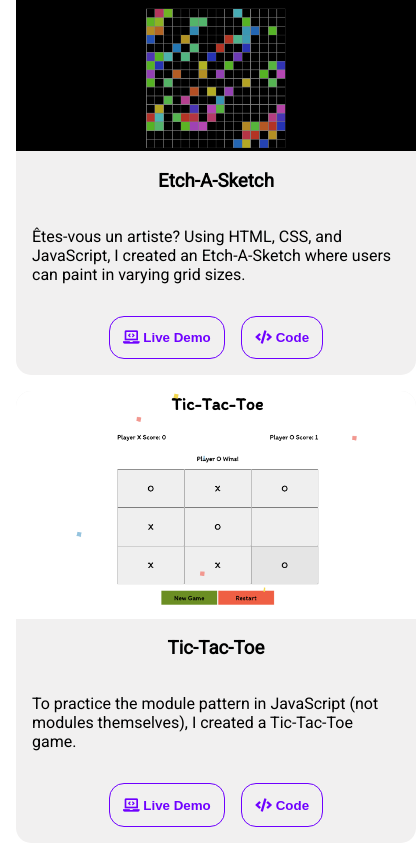
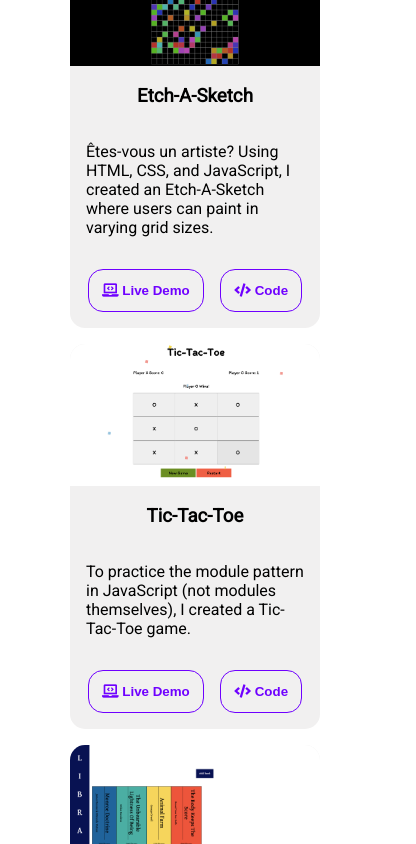
Before and after one commit to lindsaysofia/personal-website, a React (Create React App) app: page / in a window 390 px wide. Shown: the part 1960-2804 px from the top of the page, 416 px wide, since content can reach past the window. Built offline with nearby package versions, Linux system fonts and the light colour scheme.

Commit message:
fix project images on smaller screens

```diff
--- a/src/index.css
+++ b/src/index.css
@@ -7,8 +7,3 @@ body {
   -moz-osx-font-smoothing: grayscale;
   box-sizing: border-box;
 }
-
-code {
-  font-family: source-code-pro, Menlo, Monaco, Consolas, 'Courier New',
-    monospace;
-}
--- a/src/styles/Navigation.css
+++ b/src/styles/Navigation.css
@@ -4,6 +4,7 @@
   position: sticky;
   top: 0;
   z-index: 10;
+  width: 100vw;
 }
 
 .Navigation ul {
--- a/src/styles/ProjectTile.css
+++ b/src/styles/ProjectTile.css
@@ -18,14 +18,6 @@
 
 .ProjectTile.right {
   justify-self: start;
-}
-
-@media only screen and (max-width: 850px) {
-  .ProjectTile.left,
-  .ProjectTile.right
-  {
-    justify-self: center;
-  }
 }
 
 .ProjectTile img {
@@ -64,3 +56,20 @@
   background-color: var(--color-purple);
   color: var(--color-white);
 }
+
+@media only screen and (max-width: 850px) {
+  .ProjectTile.left,
+  .ProjectTile.right
+  {
+    justify-self: center;
+  }
+
+  .ProjectTile img {
+    width: 250px;
+  }
+
+  .ProjectTile-description {
+    max-width: 250px;
+  }
+
+}
--- a/src/styles/Projects.css
+++ b/src/styles/Projects.css
@@ -1,3 +1,7 @@
+.Projects {
+  min-width: fit-content;
+}
+
 .Projects-content {
   display: grid;
   grid-template-columns: 1fr 1fr;
```
